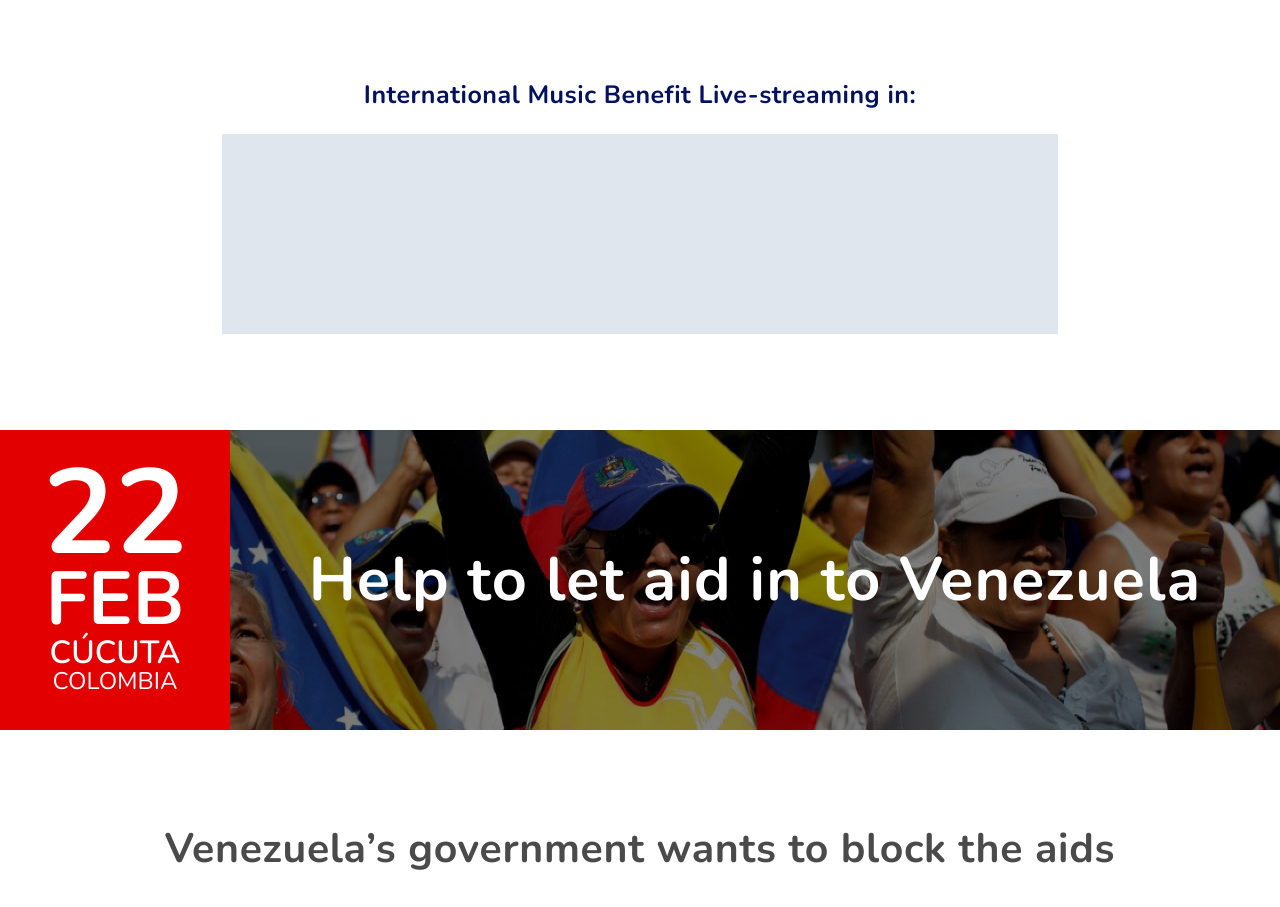
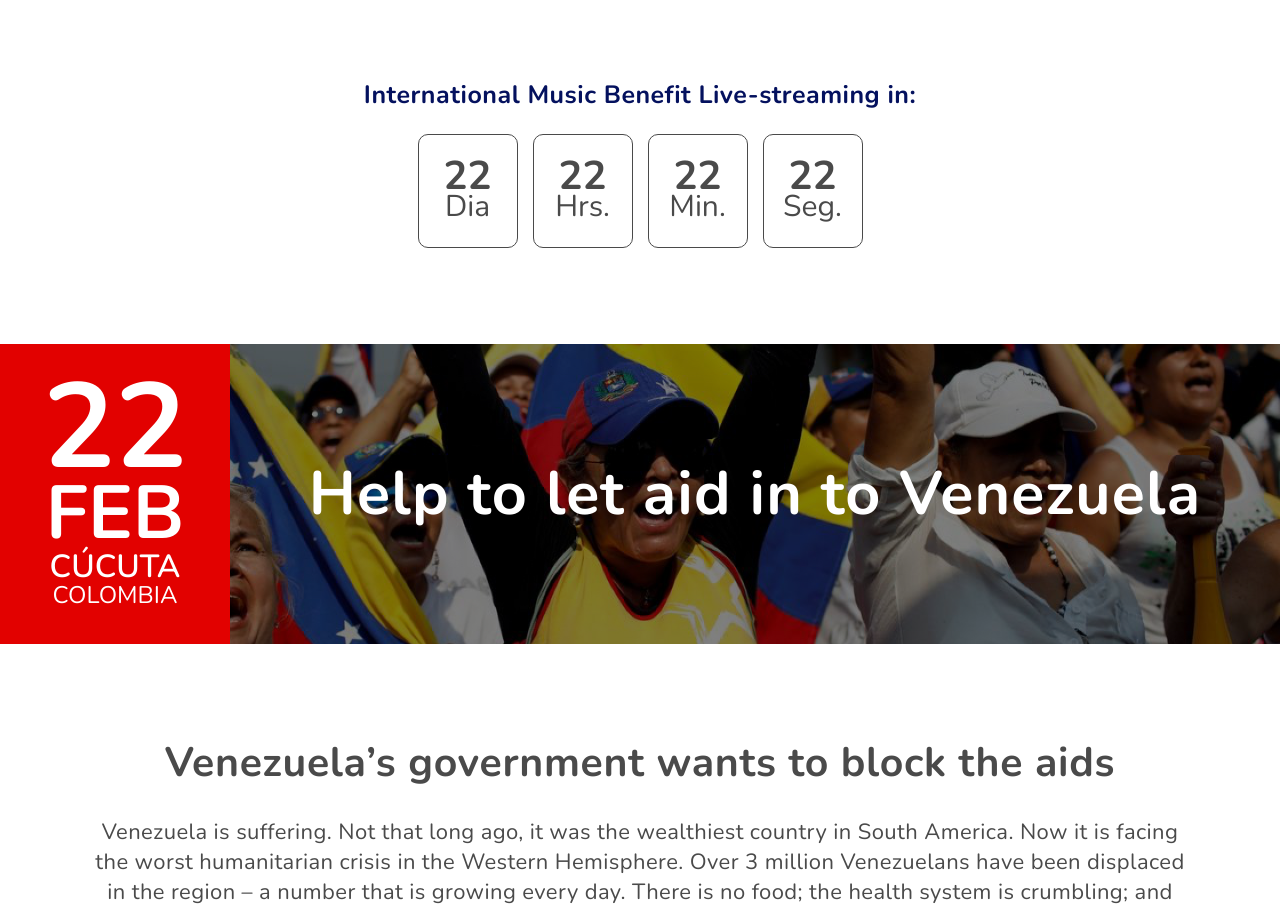
Before and after one commit to serudda/venezuela-aid-live, a Vue app: page / in a window 1280 px wide. Shown: the part 780-1687 px from the top of the page. Built offline with nearby package versions, Linux system fonts and the light colour scheme.

Commit message:
Mod: Added Counter component

```diff
--- /dev/null
+++ b/src/components/counter/counter.scss
@@ -0,0 +1,35 @@
+.val-counter {
+  .digit {
+    align-items: center;
+    background: map-get($color, white);
+    border: 1px solid map-get($color, black);
+    margin-right: 15px;
+    min-width: 100px;
+    justify-content: center;
+    padding: 25px 0;
+    z-index: 1;
+    @extend .border-radius-lg;
+
+    .text {
+      color: map-get($color, black);
+      font-style: normal;
+      font-stretch: normal;
+    }
+
+    &__number {
+      font-size: 40px;
+      font-weight: 900;
+      line-height: 0.8;
+    }
+
+    &__label {
+      font-size: 30px;
+      font-weight: 500;
+      line-height: 1;
+    }
+
+    &:last-child {
+      margin-right: 0;
+    }
+  }
+}
--- /dev/null
+++ b/src/components/counter/counter.vue
@@ -0,0 +1,28 @@
+<template>
+  <div class="val-counter">
+    <div class="digit digit--day d-inline-flex flex-column">
+      <span class="text digit__number">22</span>
+      <span class="text digit__label">Dia</span>
+    </div>
+    <div class="digit digit--hour d-inline-flex flex-column">
+      <span class="text digit__number">22</span>
+      <span class="text digit__label">Hrs.</span>
+    </div>
+    <div class="digit digit--min d-inline-flex flex-column">
+      <span class="text digit__number">22</span>
+      <span class="text digit__label">Min.</span>
+    </div>
+    <div class="digit digit--sec d-inline-flex flex-column">
+      <span class="text digit__number">22</span>
+      <span class="text digit__label">Seg.</span>
+    </div>
+  </div>
+</template>
+
+<script>
+  import './counter.scss';
+
+  export default {
+    name: 'val-counter'
+  };
+</script>
--- a/src/components/footer/footer.vue
+++ b/src/components/footer/footer.vue
@@ -40,7 +40,7 @@
   </footer>
 </template>
 
-<script lang="ts">
+<script>
   import './footer.scss';
 
   export default {
--- a/src/components/header/header.vue
+++ b/src/components/header/header.vue
@@ -12,7 +12,7 @@
   </nav>
 </template>
 
-<script lang="ts">
+<script>
   import './header.scss';
 
   export default {
--- a/src/views/home/sections/counter/counter.scss
+++ b/src/views/home/sections/counter/counter.scss
@@ -3,10 +3,4 @@
   display: flex;
   flex-direction: column;
   justify-content: center;
-
-  .counter {
-    width: 80%;
-    height: 200px;
-    background-color: map-get($color, smoke);
-  }
 }
--- a/src/views/home/sections/counter/counter.vue
+++ b/src/views/home/sections/counter/counter.vue
@@ -2,7 +2,7 @@
 <template>
   <div class="counter-section container text-center">
     <h3 class="color-secondary mb-4">International Music Benefit Live-streaming in:</h3>
-    <div class="counter"></div>
+    <val-counter></val-counter>
   </div>
 </template>
 
@@ -10,9 +10,13 @@
 <script>
 import './counter.scss';
 
+import counter from '../../../../components/counter/counter.vue';
+
 export default {
   name: 'counter-section',
-  components: {},
+  components: {
+    'val-counter': counter
+  },
   data() {
     return {};
   },
```
